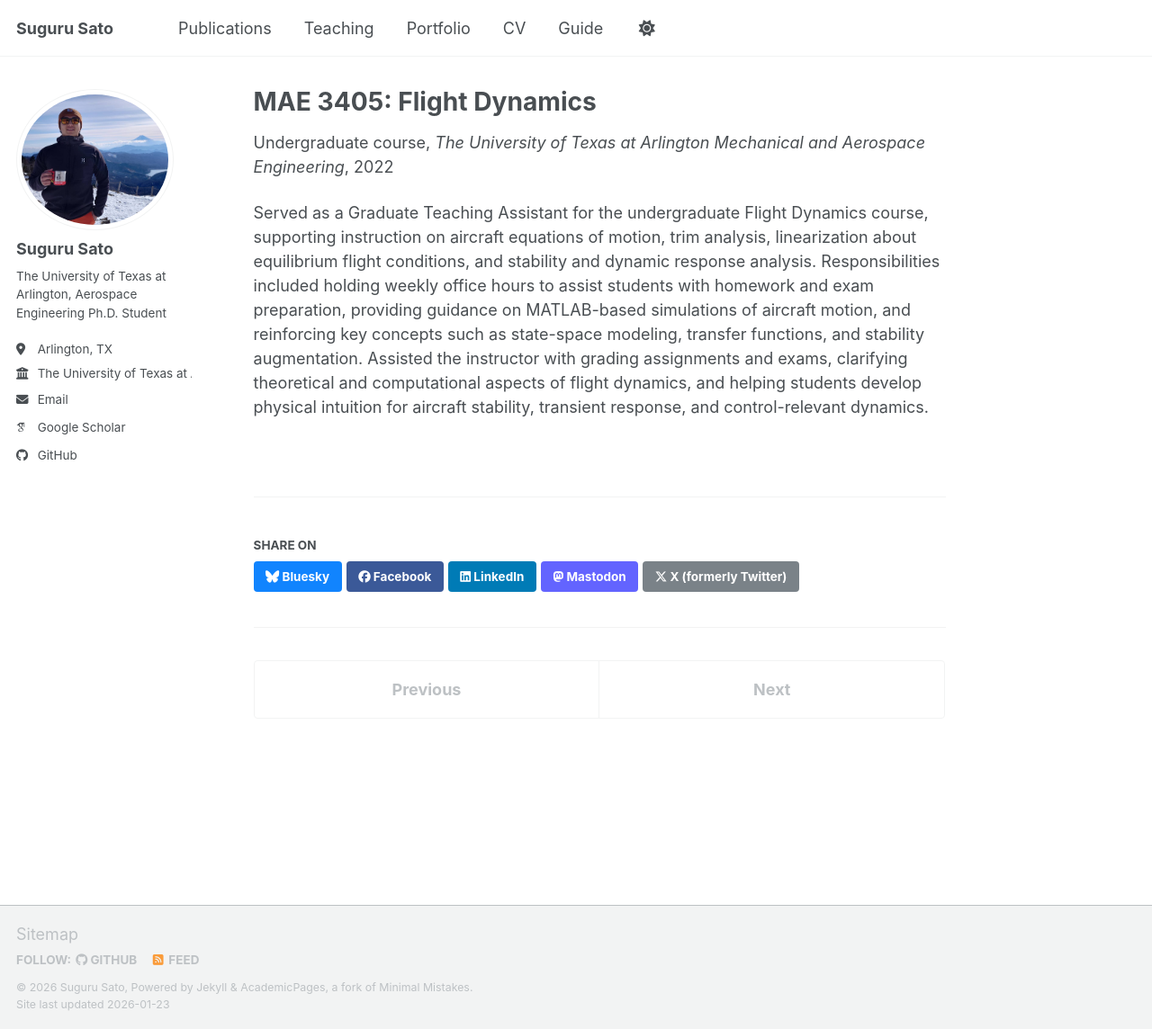
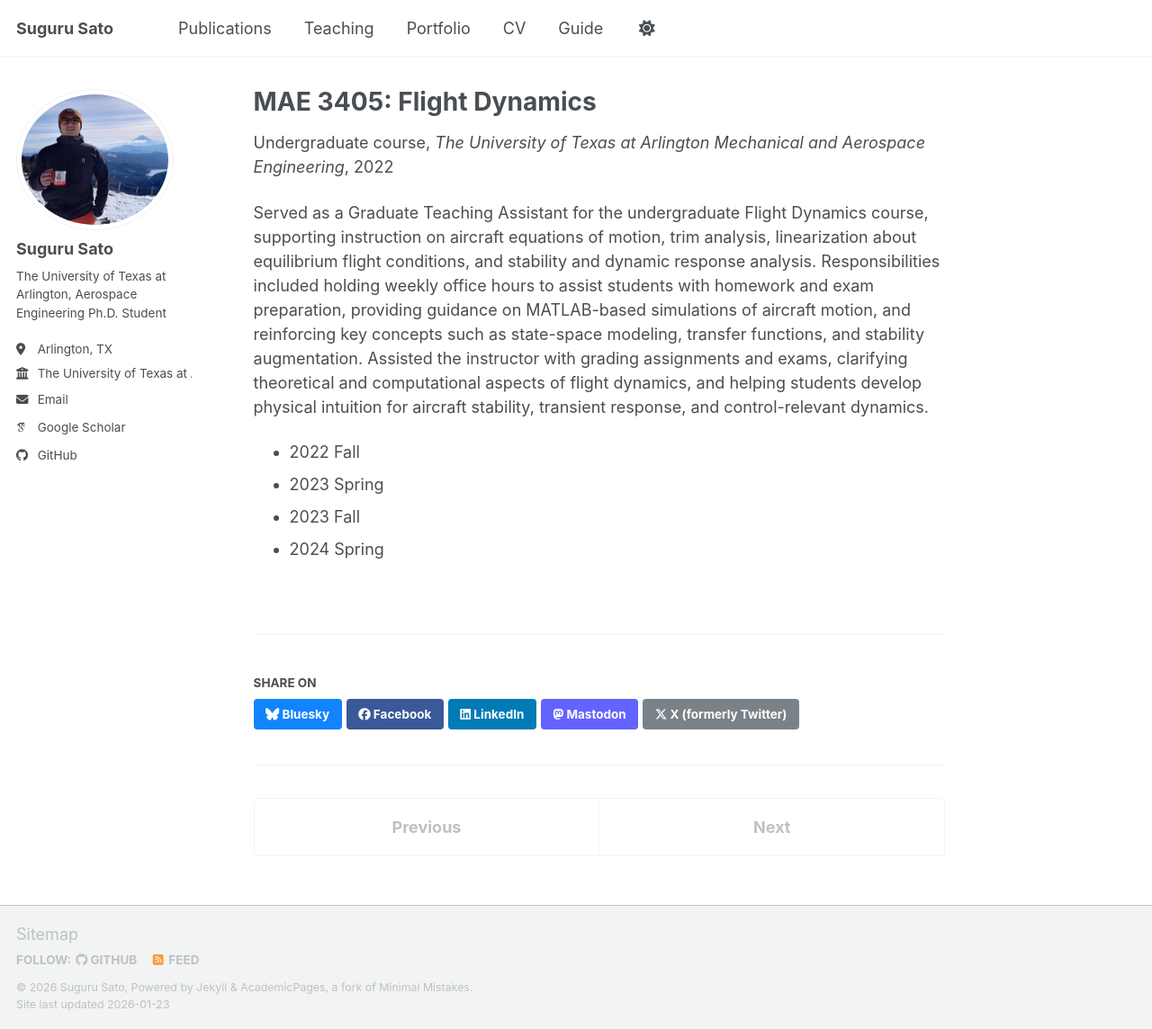
Before and after one commit to GitHub-Suguru/GitHub-Suguru.github.io, a Jekyll site: the page built from _teaching/MAE3405.md, in a window 1280 px wide and 1144 px high. Shown: the whole window at 90% size. Built offline with Jekyll 4.4.1, drawn with Linux system fonts in a browser that asks for light colours; some web fonts are replaced; a script bundle is joined from its source files by our own code; library files that are not in the unit come from our copies.

Commit message:
Update MAE3405.md

```diff
--- a/_teaching/MAE3405.md
+++ b/_teaching/MAE3405.md
@@ -10,6 +10,11 @@ location: "Arlington, TX, United States"
 
 Served as a Graduate Teaching Assistant for the undergraduate Flight Dynamics course, supporting instruction on aircraft equations of motion, trim analysis, linearization about equilibrium flight conditions, and stability and dynamic response analysis. Responsibilities included holding weekly office hours to assist students with homework and exam preparation, providing guidance on MATLAB-based simulations of aircraft motion, and reinforcing key concepts such as state-space modeling, transfer functions, and stability augmentation. Assisted the instructor with grading assignments and exams, clarifying theoretical and computational aspects of flight dynamics, and helping students develop physical intuition for aircraft stability, transient response, and control-relevant dynamics.
 
+- 2022 Fall
+- 2023 Spring
+- 2023 Fall
+- 2024 Spring
+
 <!---
 Heading 1
 ======
```
